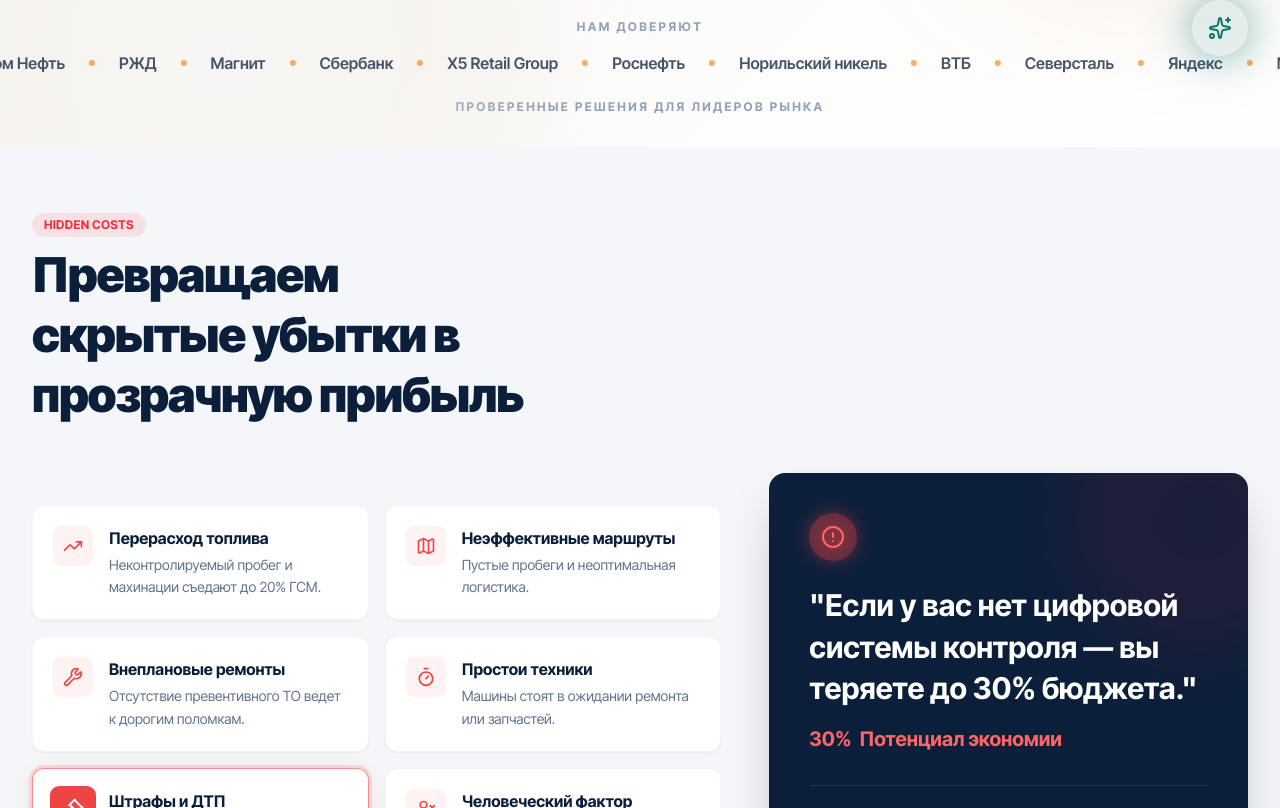
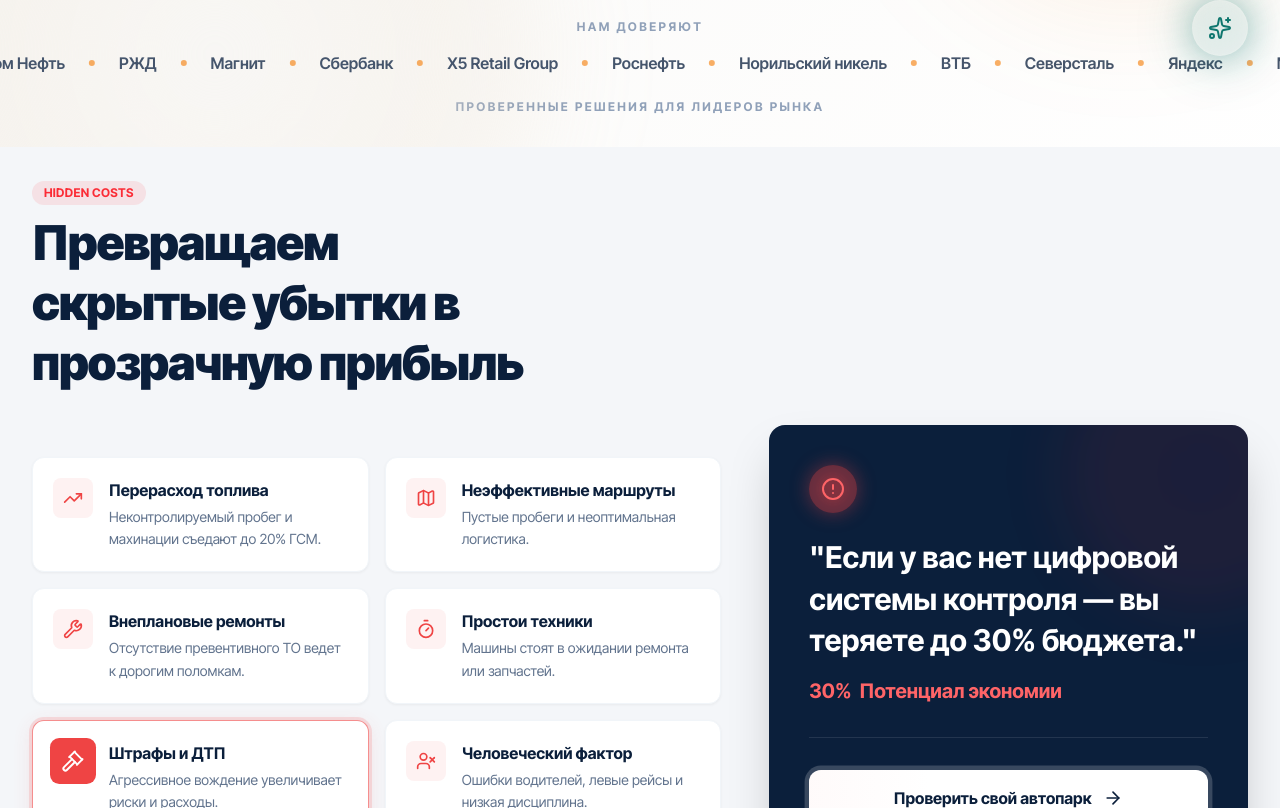
Before and after one commit to Vlad575oa/ResursTrans_1, a Next.js app: page / in a window 1280 px wide. Shown: the part 712-1520 px from the top of the page. Built offline with nearby package versions, Linux system fonts and the light colour scheme; a web font is replaced by a local one.

Commit message:
style: further reduce bottom margin of PainPoints header

```diff
--- a/src/components/sections/PainPoints.tsx
+++ b/src/components/sections/PainPoints.tsx
@@ -61,10 +61,10 @@ export const PainPoints = () => {
     }, [isInView]);
 
     return (
-        <section ref={sectionRef} className="py-16 bg-background-offset font-sans antialiased overflow-hidden" id="checkpoints">
+        <section ref={sectionRef} className="py-8 bg-background-offset font-sans antialiased overflow-hidden" id="checkpoints">
             <div className="max-w-7xl mx-auto px-6 lg:px-8 relative z-10">
                 {/* Section Header */}
-                <div className="flex flex-col md:flex-row md:items-end justify-between gap-6 mb-10">
+                <div className="flex flex-col md:flex-row md:items-end justify-between gap-6 mb-6">
                     <div className="max-w-2xl">
                         <div className="inline-flex items-center gap-2 px-3 py-1 rounded-full bg-red-500/10 w-fit mb-2">
                             <span className="text-xs font-bold text-red-500 uppercase tracking-wide">Hidden Costs</span>
```
